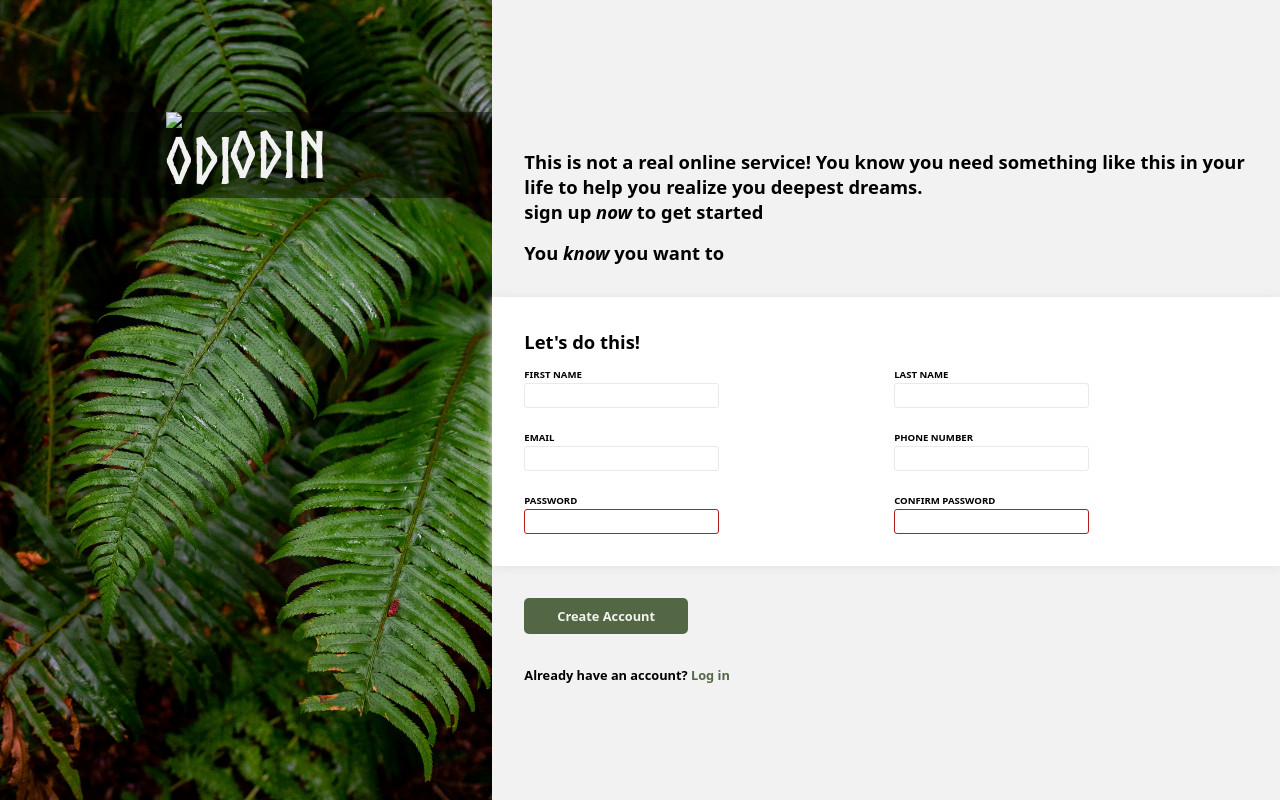
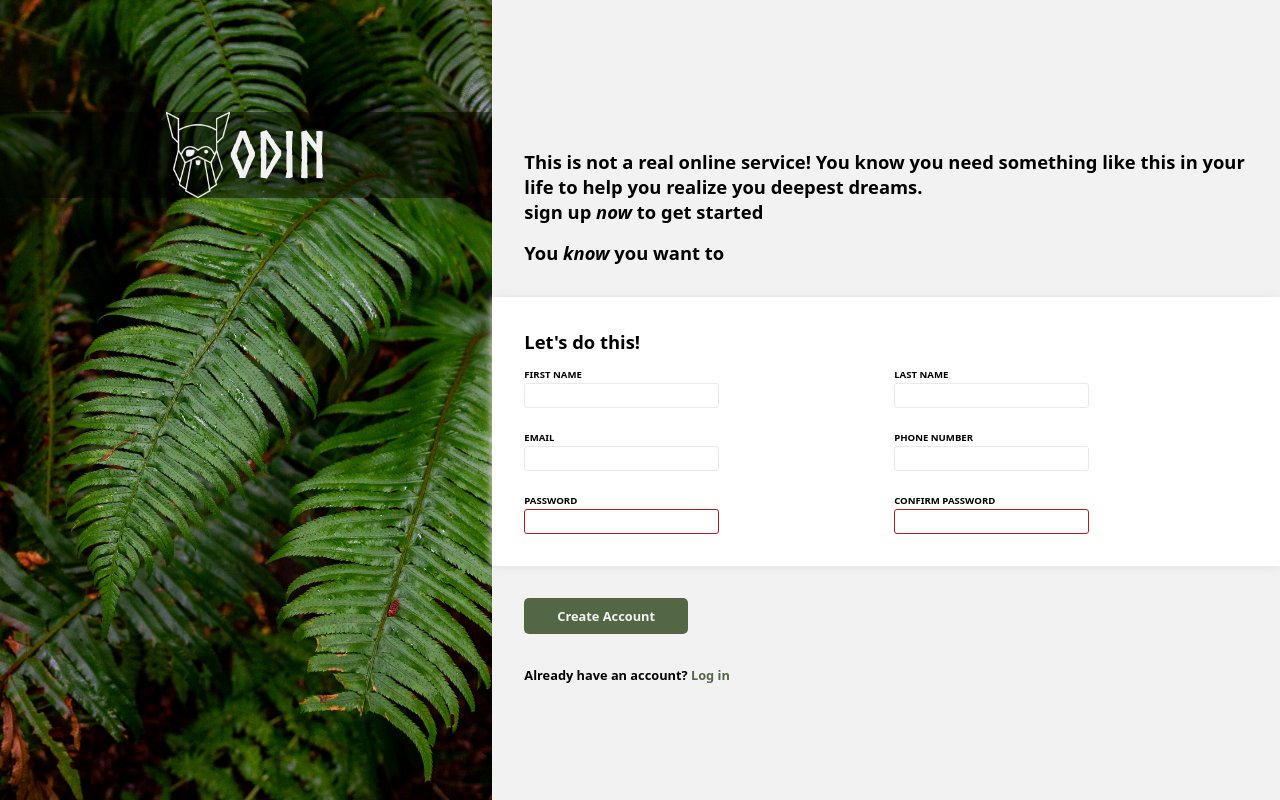
Before and after one commit to zololade/form, a plain HTML site: page index.html in a window 1280 px wide. Drawn offline with Linux system fonts and the light colour scheme; the site is published under a folder, as on GitHub Pages, so addresses that start at the root find nothing.

Commit message:
fix: update image source path in .side class

```diff
--- a/index.html
+++ b/index.html
@@ -10,7 +10,7 @@
 
 <body>
     <figure class="side">
-        <p class="banner"><img src="/assets/odin-lined.png" alt="odin_logo" width="380" height="508">ODIN</p>
+        <p class="banner"><img src="./assets/odin-lined.png" alt="odin_logo" width="380" height="508">ODIN</p>
     </figure>
     <main class="body">
         <header class="article">
```
